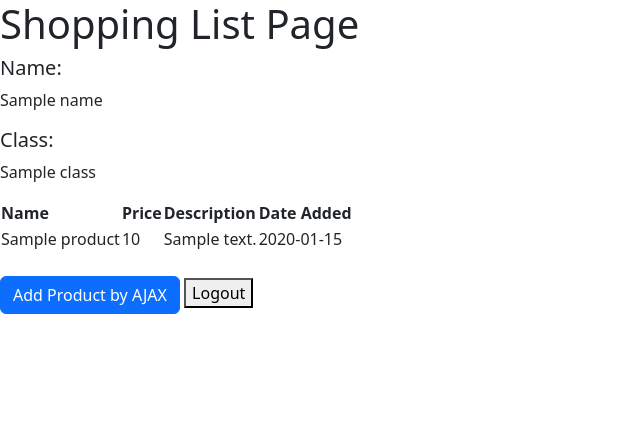
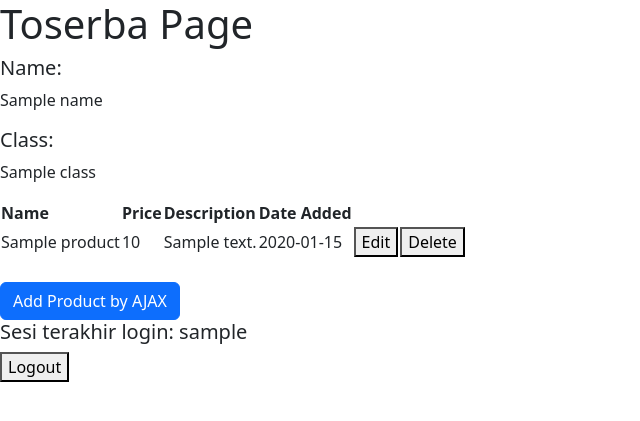
Before and after one commit to eryanda/Toserba, a Django app: template main/templates/main.html in a window 1280 px wide. Shown: the top 421 px of the page, without its empty margins (0-640 px from the left). Run offline with Django 4.2, Linux system fonts and the light colour scheme; the template is opened without the code that fills it: most values are stand-ins (such as "Sample title", 1, 10 or a date in 2020).

Commit message:
perbaikan code

```diff
--- a/main/templates/main.html
+++ b/main/templates/main.html
@@ -1,7 +1,7 @@
 {% extends 'base.html' %}
 
 {% block content %}
-    <h1>Shopping List Page</h1>
+    <h1>Toserba Page</h1>
 
     <h5>Name: </h5>
     <p>{{ name }}</p>
@@ -45,6 +45,7 @@
     </div>
 
     <button type="button" class="btn btn-primary" data-bs-toggle="modal" data-bs-target="#exampleModal">Add Product by AJAX</button>
+    <h5>Sesi terakhir login: {{ last_login }}</h5>
 
     <a href="{% url 'main:logout' %}">
         <button>
@@ -72,6 +73,8 @@
                 <td>${item.fields.price}</td>
                 <td>${item.fields.description}</td>
                 <td>${item.fields.date_added}</td>
+                <td><a href="edit-product/${item.pk}"><button>Edit</button></a></td>
+                <td><a href="delete_product/${item.pk}"><button>Delete</button></a></td>
             </tr>`
             })
 
```
